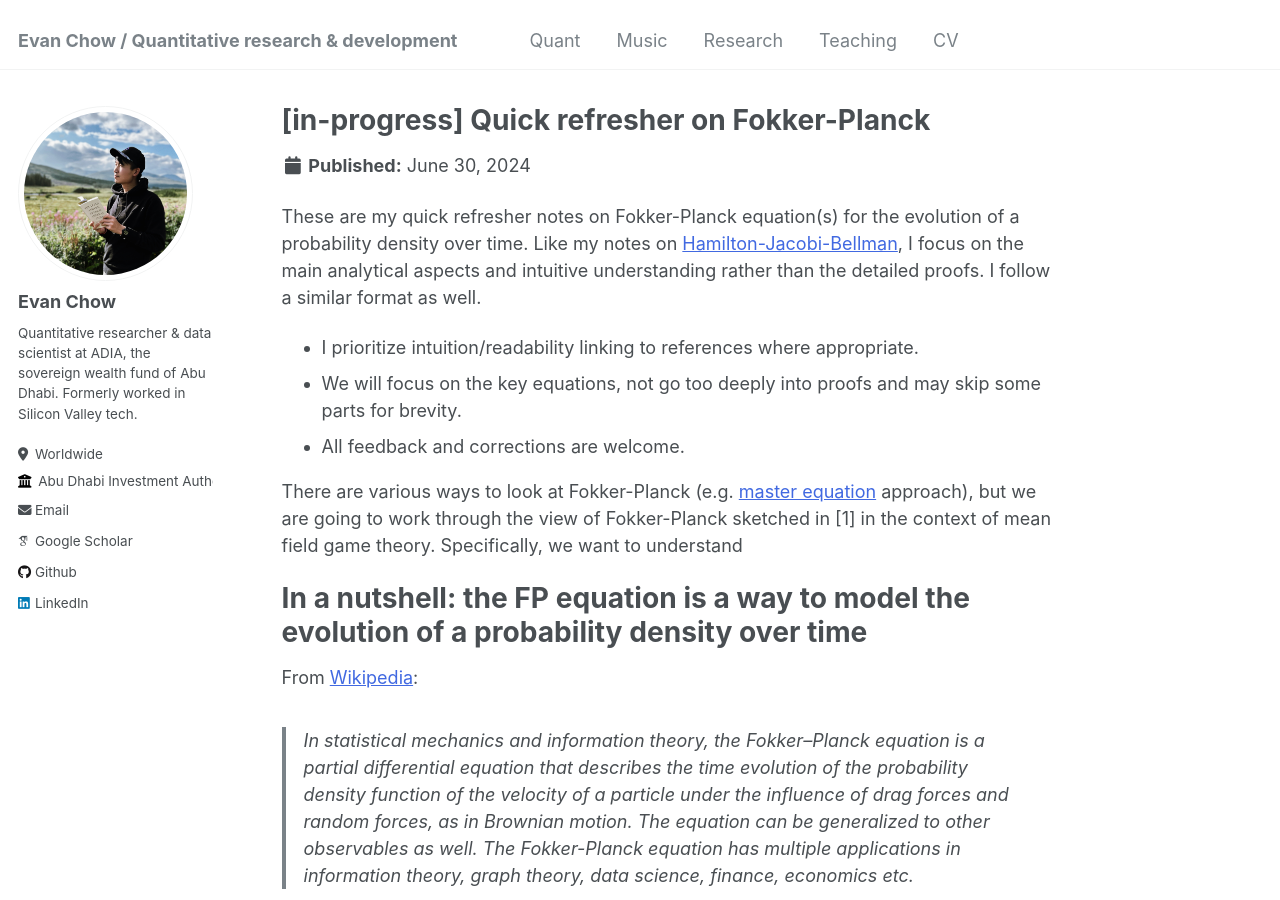
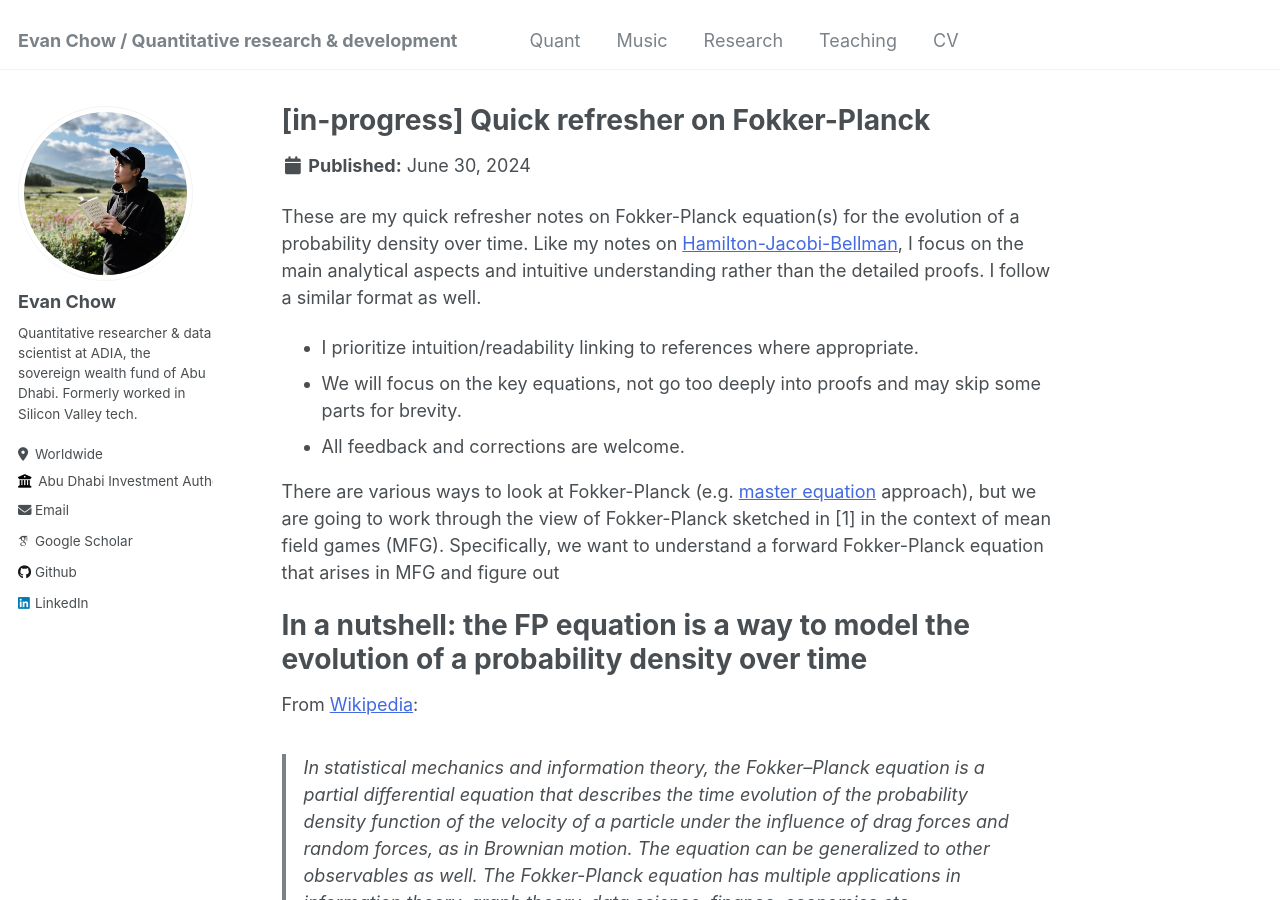
Before and after one commit to evnchw/evnchw.github.io, a Jekyll site: the page built from _quant/20240630_refresher_fokker_planck.md, in a window 1280 px wide and 900 px high. Built offline with Jekyll 4.4.1, drawn with Linux system fonts in a browser that asks for light colours; some web fonts are replaced.

Commit message:
working through fokker planck

```diff
--- a/_quant/20240630_refresher_fokker_planck.md
+++ b/_quant/20240630_refresher_fokker_planck.md
@@ -12,7 +12,7 @@
 - We will focus on the key equations, not go too deeply into proofs and may skip some parts for brevity.
 - All feedback and corrections are welcome.
 
-There are various ways to look at Fokker-Planck (e.g. [master equation](https://www.sciencedirect.com/topics/chemistry/fokker-planck-equation) approach), but we are going to work through the view of Fokker-Planck sketched in [1] in the context of mean field game theory. Specifically, we want to understand
+There are various ways to look at Fokker-Planck (e.g. [master equation](https://www.sciencedirect.com/topics/chemistry/fokker-planck-equation) approach), but we are going to work through the view of Fokker-Planck sketched in [1] in the context of mean field games (MFG). Specifically, we want to understand a forward Fokker-Planck equation that arises in MFG and figure out
 
 # In a nutshell: the FP equation is a way to model the evolution of a probability density over time
 
```
